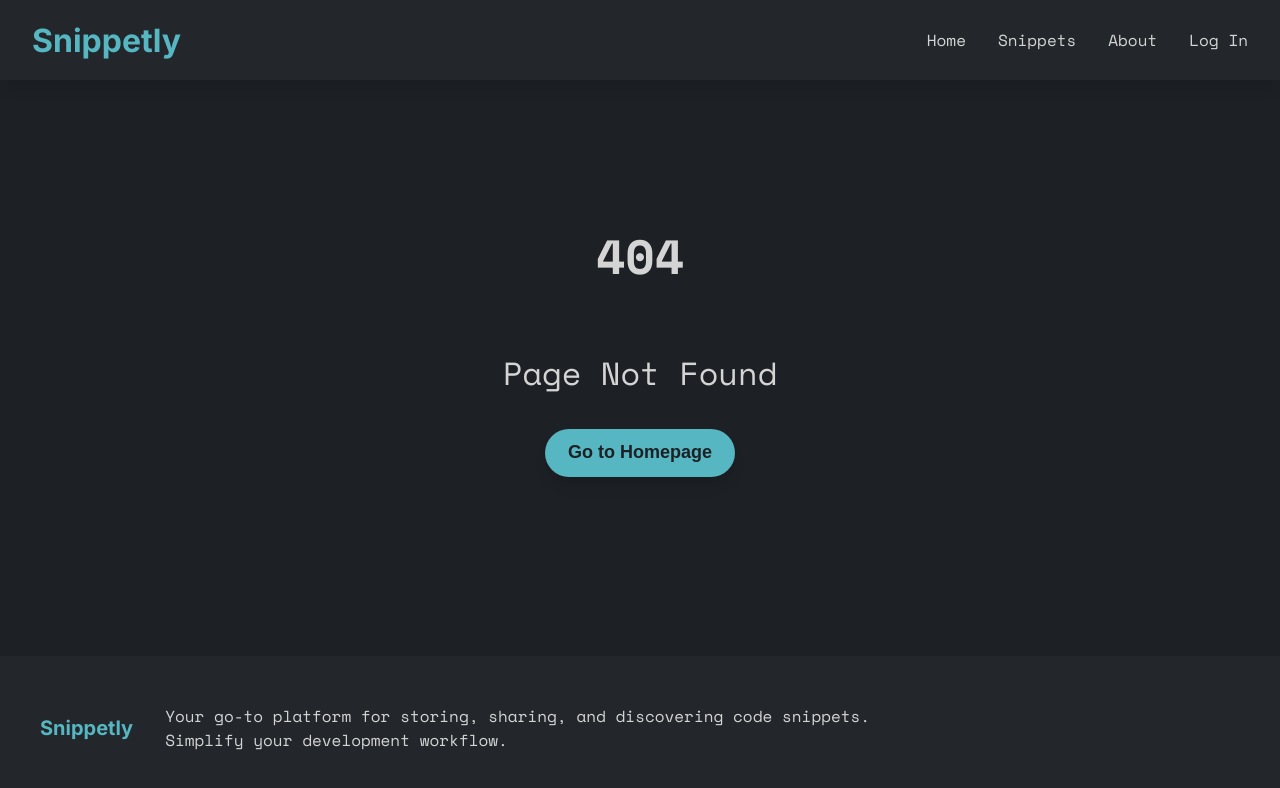
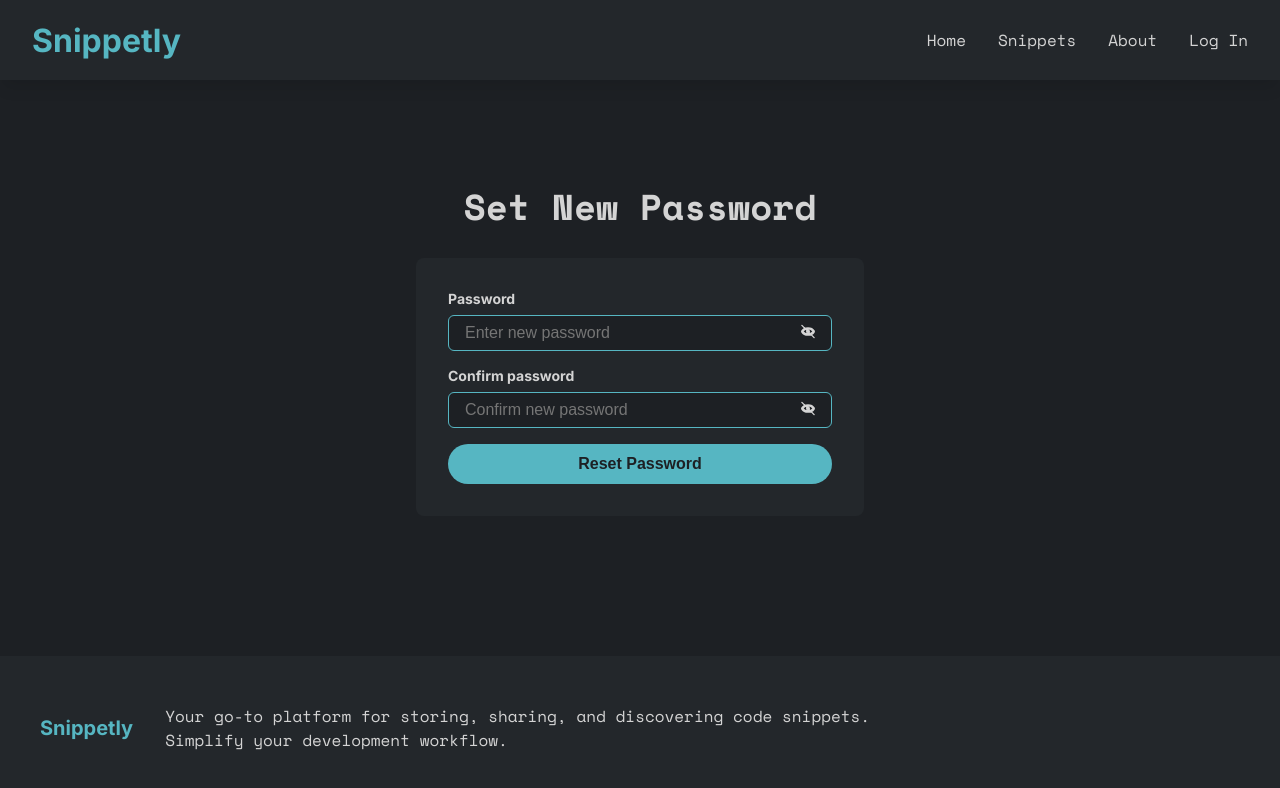
Before and after one commit to SnippetlyTeam/snippetly, a React (Vite) app in the folder frontend/: page /set-new-password in a window 1280 px wide. Before the commit this address had no page. Shown: the top 788 px of the page. Built offline with nearby package versions, Linux system fonts and the light colour scheme.

Commit message:
feat: implement set new password form

```diff
--- a/frontend/src/Root.tsx
+++ b/frontend/src/Root.tsx
@@ -5,6 +5,7 @@ import SignInPage from "./modules/AuthPage/SignInPage";
 import SignUpPage from "./modules/AuthPage/SignUpPage";
 import NotFoundPage from "./modules/NotFoundPage/NotFoundPage";
 import PasswordResetPage from "./modules/AuthPage/PasswordResetPage";
+import SetNewPasswordPage from "./modules/AuthPage/SetNewPasswordPage";
 
 export const Root = () => (
   <Router>
@@ -14,6 +15,7 @@ export const Root = () => (
         <Route path="sign-in" element={<SignInPage />} />
         <Route path="sign-up" element={<SignUpPage />} />
         <Route path="password-reset" element={<PasswordResetPage />} />
+        <Route path="set-new-password" element={<SetNewPasswordPage />} />
         <Route path="*" element={<NotFoundPage />} />
       </Route>
     </Routes>
--- a/frontend/src/modules/AuthPage/AuthPage.module.scss
+++ b/frontend/src/modules/AuthPage/AuthPage.module.scss
@@ -121,3 +121,41 @@
   font-size: 14px;
   color: var(--color-red);
 }
+
+.strength {
+  display: flex;
+  flex-direction: column;
+  gap: 4px;
+
+  &-Status {
+    @include set-transition(color, 0.4s);
+    margin: 0;
+    padding: 0;
+    font-size: 14px;
+
+    &-Weak {
+      color: #ef4444;
+    }
+    &-Medium {
+      color: #fb923c;
+    }
+    &-Strong {
+      color: #10b881;
+    }
+  }
+  &-Line {
+    @include set-transition(background-color, 0.4s);
+    height: 8px;
+    border-radius: 8px;
+
+    &-Weak {
+      background-color: #ef4444;
+    }
+    &-Medium {
+      background-color: #fb923c;
+    }
+    &-Strong {
+      background-color: #10b881;
+    }
+  }
+}
--- /dev/null
+++ b/frontend/src/modules/AuthPage/SetNewPasswordPage.tsx
@@ -0,0 +1,227 @@
+import styles from './AuthPage.module.scss';
+import { useState } from 'react';
+import UncrossedEye from './UncrossedEye';
+import CrossedEye from './CrossedEye';
+
+type Status = 'Weak' | 'Medium' | 'Strong'
+
+const SetNewPasswordPage: React.FC = () => {
+  const [isPasswordVisible, setIsPasswordVisible] = useState(false);
+  const [isPasswordConfirmVisible, setIsPasswordConfirmVisible] = useState(false);
+
+  const [passwordStatus, setPasswordStatus] = useState<Status>('Weak');
+
+  const [passwordErrorContent, setPasswordErrorContent] = useState('');
+  const [passwordConfirmErrorContent, setPasswordConfirmErrorContent] = useState('');
+
+  const [passwordInputValue, setPasswordInputValue] = useState('');
+  const [passwordConfirmInputValue, setPasswordConfirmInputValue] = useState('');
+
+  const errorMessages = {
+    passwordEmpty: 'New password is required',
+    passwordConfirmEmpty: 'Please confirm your new password',
+    passwordMismatch: 'Passwords do not match',
+    passwordLength: 'Password must be at least 8 characters long',
+    passwordIncludeLetters: 'Include both uppercase and lowercase letters',
+    passwordIncludeNumber: 'Include at least one number',
+    passwordNonPrinting: 'Non-printing symbols are not allowed',
+    passwordSpecial: 'Include at least one special character'
+  };
+
+  function checkErrors(password: string): string {
+    if (!password) return errorMessages.passwordEmpty;
+    if (password.length < 8) return errorMessages.passwordLength;
+    if (/\s/.test(password)) return errorMessages.passwordNonPrinting;
+    if (!/^[\x20-\x7E]+$/.test(password)) return errorMessages.passwordNonPrinting;
+    if (!/[^A-Za-z0-9]/.test(password)) return errorMessages.passwordSpecial;
+    if (!/[0-9]/.test(password)) return errorMessages.passwordIncludeNumber;
+    if (!/[A-Z]/.test(password) || !/[a-z]/.test(password)) return errorMessages.passwordIncludeLetters;
+    return '';
+  }
+
+  function changePasswordStatus(password: string) {
+    let score = 0;
+
+    const regex = {
+      has_uppercase: /[A-Z]/,
+      has_lowercase: /[a-z]/,
+      has_number: /[0-9]/,
+      has_special: /[^A-Za-z0-9]/,
+    };
+
+    if (password.length >= 8) {
+      score += 1;
+    }
+
+    if (regex.has_uppercase.test(password)) {
+      score += 1;
+    }
+    if (regex.has_lowercase.test(password)) {
+      score += 1;
+    }
+    if (regex.has_number.test(password)) {
+      score += 1;
+    }
+
+    if (regex.has_special.test(password)) {
+      score += 1;
+    }
+
+    if (score <= 2) {
+      setPasswordStatus('Weak');
+    } else if (score <= 4) {
+      setPasswordStatus('Medium');
+    } else {
+      setPasswordStatus('Strong');
+    }
+  }
+
+  function handlePasswordInputChange(event: React.ChangeEvent<HTMLInputElement>) {
+    const newValue = event.target.value;
+    setPasswordInputValue(newValue);
+    changePasswordStatus(newValue);
+    setPasswordErrorContent('');
+
+    if (newValue !== passwordConfirmInputValue) {
+      setPasswordConfirmErrorContent(errorMessages.passwordMismatch);
+    } else {
+      setPasswordConfirmErrorContent('');
+    }
+  }
+
+  function handlePasswordConfirmInputChange(event: React.ChangeEvent<HTMLInputElement>) {
+    const newValue = event.target.value;
+    setPasswordConfirmInputValue(newValue);
+    if (passwordInputValue !== newValue) {
+      setPasswordConfirmErrorContent(errorMessages.passwordMismatch);
+    } else {
+      setPasswordConfirmErrorContent('');
+    }
+  }
+
+  function handleFormSubmit() {
+    setPasswordErrorContent(checkErrors(passwordInputValue));
+
+    if (!passwordConfirmInputValue) {
+      setPasswordConfirmErrorContent(errorMessages.passwordConfirmEmpty);
+    }
+  }
+
+  return (
+    <main className={styles.main}>
+      <h2>Set New Password</h2>
+
+      <form
+        noValidate
+        action="#"
+        className={styles.form}
+        onSubmit={handleFormSubmit}
+      >
+        <div className={styles.inputs}>
+          <div className={styles.inputsItem}>
+            <label
+              htmlFor="password"
+              className={styles.inputsTitle}
+              id="password-label"
+            >
+              Password
+            </label>
+            <div className={styles.container}>
+              <input
+                className={styles.input}
+                type={isPasswordVisible ? 'text' : 'password'}
+                id="password"
+                placeholder={'Enter new password'}
+                maxLength={30}
+                autoComplete="new-password"
+                value={passwordInputValue}
+                onChange={handlePasswordInputChange}
+              />
+              <button
+                className={styles.eye}
+                type='button'
+                aria-label={isPasswordVisible ? "Hide password" : "Show password"}
+                onMouseDown={() => setIsPasswordVisible(true)}
+                onMouseUp={() => setIsPasswordVisible(false)}
+                onMouseLeave={() => setIsPasswordVisible(false)}
+              >
+                {isPasswordVisible ? <UncrossedEye /> : <CrossedEye />}
+              </button>
+            </div>
+
+            {passwordErrorContent && (
+              <p
+                className={styles.error}
+                id="password-error"
+                role="alert"
+                aria-live="assertive"
+              >
+                {passwordErrorContent}
+              </p>
+            )}
+
+            {passwordInputValue && (
+              <div className={styles.strength}>
+                <div
+                  className={`
+                    ${styles[`strength-Line-${passwordStatus}`]}
+                    ${styles[`strength-Line`]}
+                  `}></div>
+                <p
+                  className={`
+                    ${styles['strength-Status']}
+                    ${styles[`strength-Status-${passwordStatus}`]}
+                  `}
+                >{passwordStatus}</p>
+              </div>
+            )}
+          </div>
+          <div className={styles.inputsItem}>
+            <label
+              htmlFor="confirmPassword"
+              className={styles.inputsTitle}
+              id="confirmPassword-label"
+            >
+              Confirm password
+            </label>
+            <div className={styles.container}>
+              <input
+                className={styles.input}
+                type={isPasswordConfirmVisible ? 'text' : 'password'}
+                id="confirmPassword"
+                placeholder={'Confirm new password'}
+                maxLength={30}
+                autoComplete="new-password"
+                value={passwordConfirmInputValue}
+                onChange={handlePasswordConfirmInputChange}
+              />
+              <button
+                className={styles.eye}
+                type='button'
+                aria-label={isPasswordConfirmVisible ? "Hide password" : "Show password"}
+                onMouseDown={() => setIsPasswordConfirmVisible(true)}
+                onMouseUp={() => setIsPasswordConfirmVisible(false)}
+                onMouseLeave={() => setIsPasswordConfirmVisible(false)}
+              >
+                {isPasswordConfirmVisible ? <UncrossedEye /> : <CrossedEye />}
+              </button>
+            </div>
+
+            {passwordConfirmErrorContent && (
+              <p className={styles.error}>
+                {passwordConfirmErrorContent}
+              </p>
+            )}
+          </div>
+        </div>
+
+        <button
+          type="submit"
+          className={styles.button}
+        >Reset Password</button>
+      </form>
+    </main>
+  )
+}
+
+export default SetNewPasswordPage;
--- a/frontend/src/modules/AuthPage/SignUpPage.tsx
+++ b/frontend/src/modules/AuthPage/SignUpPage.tsx
@@ -147,7 +147,6 @@ const SignUpPage: React.FC = () => {
                 aria-label={isPasswordVisible ? "Hide password" : "Show password"}
                 onMouseDown={() => setIsPasswordVisible(true)}
                 onMouseUp={() => setIsPasswordVisible(false)}
-                onMouseLeave={() => setIsPasswordVisible(false)}
               >
                 {isPasswordVisible ? <UncrossedEye /> : <CrossedEye />}
               </button>
```
